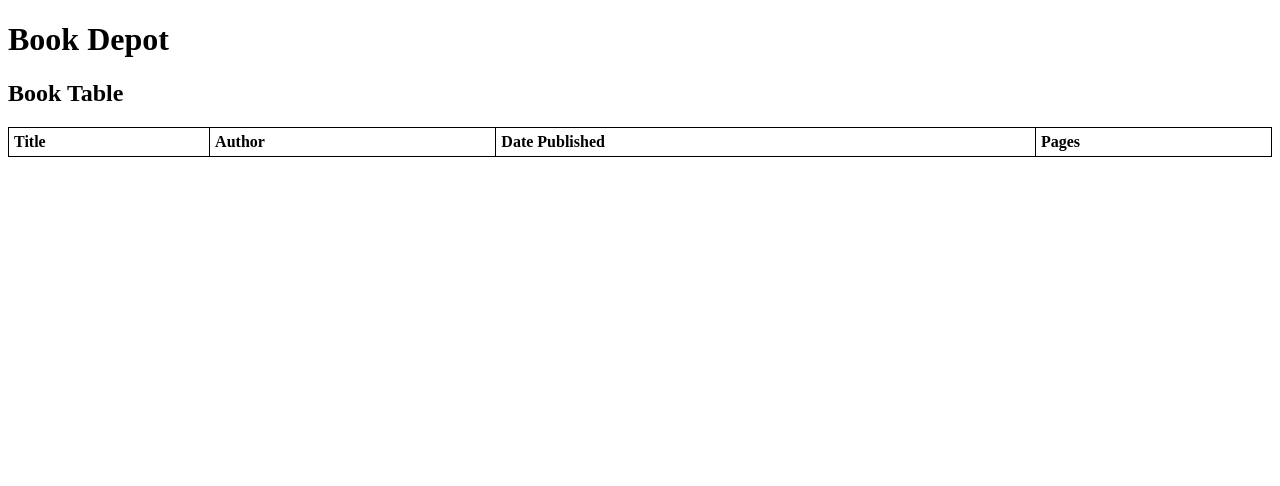
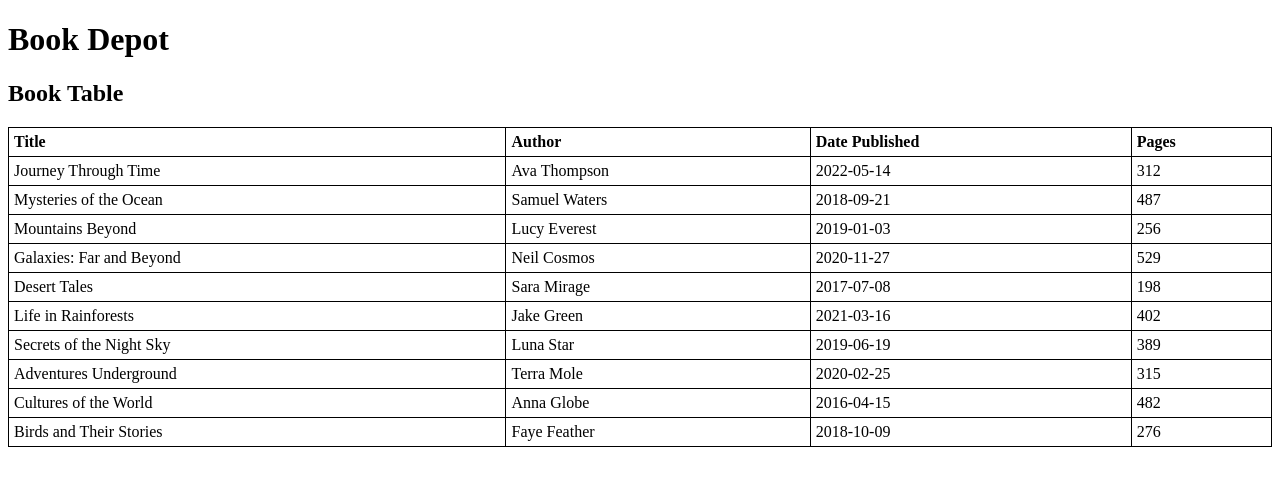
Before and after one commit to urielMart27/React_Debugging_Lab, a React (Create React App) app: page / in a window 1280 px wide. Shown: the top 486 px of the page. Built offline with nearby package versions, Linux system fonts and the light colour scheme.

Commit message:
Finished Task 3

```diff
--- a/src/App.jsx
+++ b/src/App.jsx
@@ -6,9 +6,10 @@ import { useState, useEffect } from "react";
 // **DO NOT USE generateBookData ANYWHERE ELSE IN THIS LAB!**
 import { generateBookData } from "./data/bookData";
 import BookTable from "./components/BookTable/BookTable";
+import BookRow from "./components/BookRow/BookRow";
 
 const App = () => {
-  const [books, setBooks] = useState();
+  const [books, setBooks] = useState([]);
 
   useEffect(() => {
     setBooks(generateBookData()); // **DO NOT EDIT THIS LINE!**
--- a/src/components/BookRow/BookRow.jsx
+++ b/src/components/BookRow/BookRow.jsx
@@ -1,10 +1,18 @@
 import React from "react";
-
+import BookTable from "../BookTable/BookTable";
 // This component is responsible for rendering the properties of a single book object.
 // How can you give BookRow access to a book object?
 
 const BookRow = ({ book }) => {
-  return <tr>{book}</tr>;
+  console.log("Book:", book);
+  return (
+    <tr>
+      <td>{book.title}</td>
+      <td>{book.author}</td>
+      <td>{book.datePublished}</td>
+      <td>{book.pages}</td>
+    </tr>
+  );
 };
 
 export default BookRow;
--- a/src/components/BookTable/BookTable.jsx
+++ b/src/components/BookTable/BookTable.jsx
@@ -8,7 +8,7 @@ import BookRow from "../BookRow/BookRow";
 
 const BookTable = ({ books = [] }) => {
   const bookItems = books.map((book, index) => (
-    <BookRow key={index} title={book.title} />
+    <BookRow key={index} book={book} />
   ));
 
   return (
```
